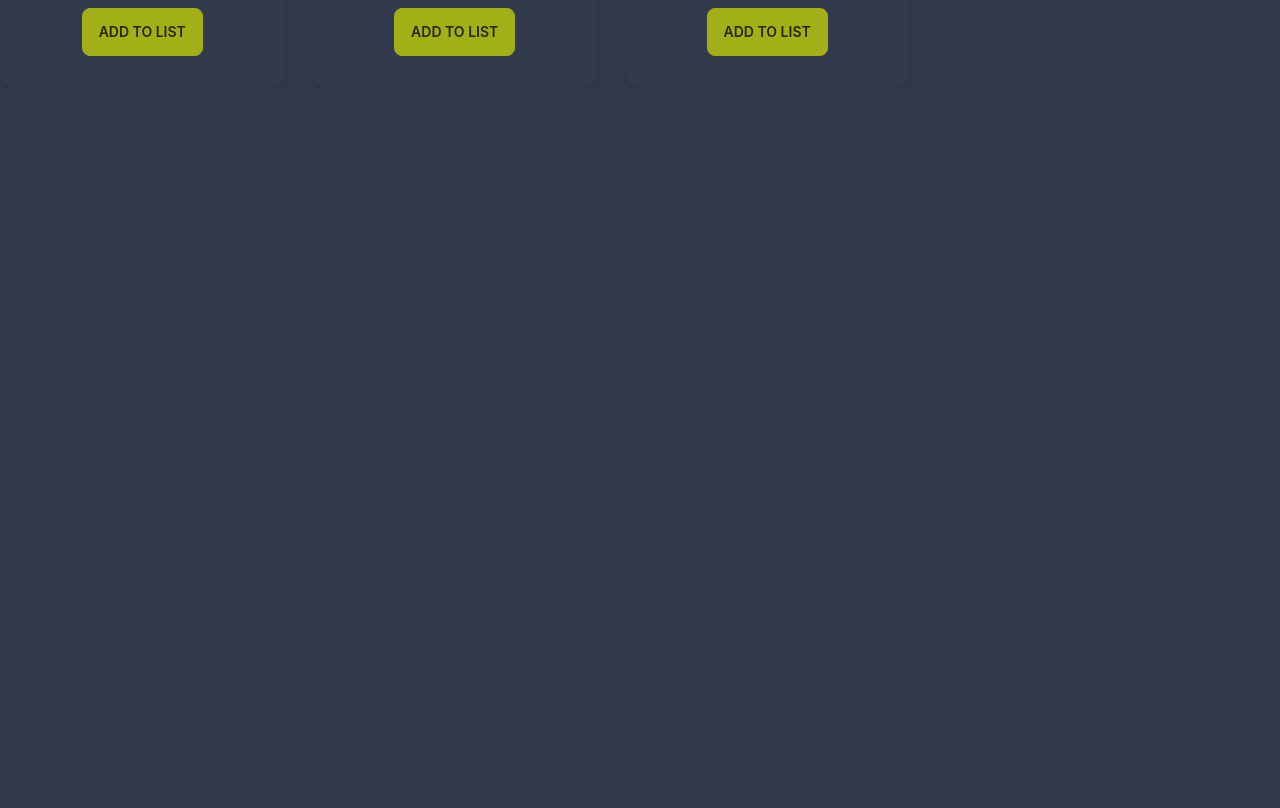
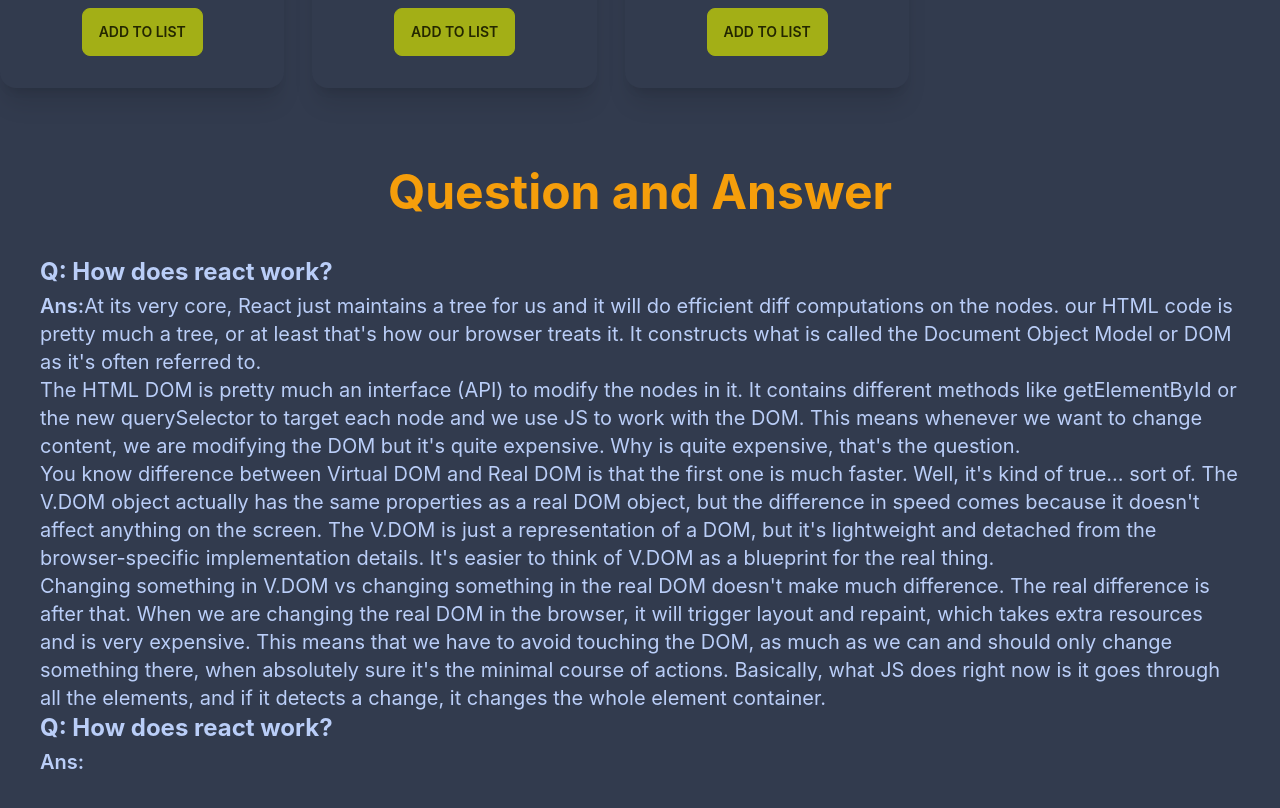
Before and after one commit to asaad-tt/ultra-active-club, a React (Create React App) app: page / in a window 1280 px wide. Shown: the part 1008-1816 px from the top of the page. Before the commit the page ends 1096 px from the top, so only its background shows below. Built offline with nearby package versions, Linux system fonts and the light colour scheme.

Commit message:
first question done

```diff
--- a/src/App.js
+++ b/src/App.js
@@ -1,13 +1,18 @@
 
 import './App.css';
 import Gym from './Components/Gym/Gym';
+import Question from './Components/Question/Question';
 
 
 function App() {
   return (
     <div>
      <Gym></Gym>
+     <div >
+        <Question></Question>
+      </div>
     </div>
+
   );
 }
 
--- a/src/Components/Gym/Gym.js
+++ b/src/Components/Gym/Gym.js
@@ -3,6 +3,7 @@
 
 import Header from '../Header/Header';
 import Profile from '../Profile/Profile';
+
 import './Gym.css'
 
 const Gym = () => {
@@ -40,6 +41,7 @@
             <div className="profile_container">
                 <Profile profile={profile}></Profile>
             </div>
+
         </div>
     );
 };
--- /dev/null
+++ b/src/Components/Question/Question.js
@@ -0,0 +1,30 @@
+import React from 'react';
+
+const Question = () => {
+    return (
+        <div className='question_section mt-10 p-10'>
+            <h1 className="text-5xl text-center mb-10 text-amber-500 font-bold">Question and Answer</h1>
+            <div className='first_question'>
+                <h1 className="text-2xl font-bold mb-1">Q: How does react work?</h1>
+                <p className="text-xl"><span className="font-semibold">Ans:</span>
+                    At its very core, React just maintains a tree for us  and it will do efficient diff computations on the nodes. our HTML code is pretty much a tree, or at least that's how our browser treats it. It constructs what is called the Document Object Model or DOM as it's often referred to. <br />
+
+                    The HTML DOM is pretty much an interface (API) to modify the nodes in it. It contains different methods like getElementById or the new querySelector to target each node and we use JS to work with the DOM. This means whenever we want to change content, we are modifying the DOM but it's quite expensive. Why is quite expensive, that's the question. <br />
+                    You know difference between Virtual DOM and Real DOM is that the first one is much faster. Well, it's kind of true… sort of. The V.DOM object actually has the same properties as a real DOM object, but the difference in speed comes because it doesn't affect anything on the screen. The V.DOM is just a representation of a DOM, but it's lightweight and detached from the browser-specific implementation details. It's easier to think of V.DOM as a blueprint for the real thing. <br />
+                    Changing something in V.DOM vs changing something in the real DOM doesn't make much difference. The real difference is after that. When we are changing the real DOM in the browser, it will trigger layout and repaint, which takes extra resources and is very expensive. This means that we have to avoid touching the DOM, as much as we can and should only change something there, when absolutely sure it's the minimal course of actions.
+
+                    Basically, what JS does right now is it goes through all the elements, and if it detects a change, it changes the whole element container.
+                </p>
+            </div>
+
+            <div className='second_question'>
+                <h1 className="text-2xl font-bold mb-1">Q: How does react work?</h1>
+                <p className="text-xl"><span className="font-semibold">Ans:</span>
+
+                </p>
+            </div>
+        </div>
+    );
+};
+
+export default Question;
```
Also changed, not shown: src/Components/Question/Question.css (added).
